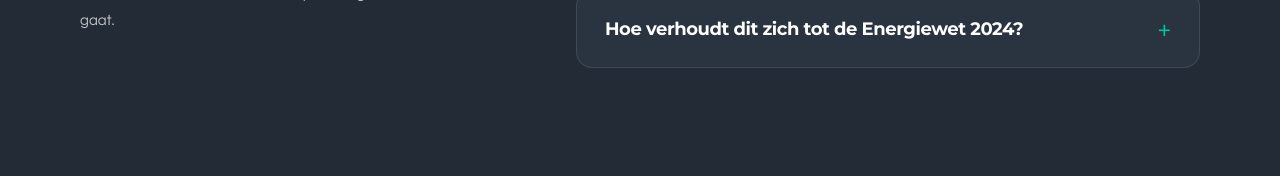
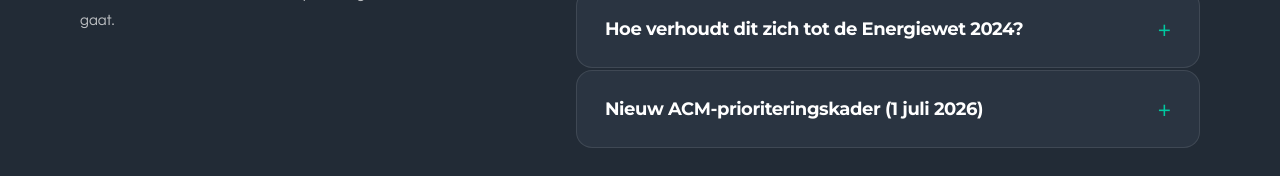
Before and after one commit to vosqdev/systeembewust.nl, a React (Vite) app: page / in a window 1280 px wide. Shown: the part 1424-1600 px from the top of the page. Built offline with nearby package versions, Linux system fonts and the light colour scheme.

Commit message:
feat: Add ACM prioritization framework to FAQ
Expands the FAQ section with details about the upcoming ACM prioritization framework, including its impact on small consumers and project prioritization. Also includes minor UI adjustments for better text rendering.

```diff
--- a/src/App.tsx
+++ b/src/App.tsx
@@ -24,7 +24,7 @@
         </div>
       </div>
       <div
-        className={`overflow-hidden transition-all duration-400 ease-in-out px-7 text-[15px] leading-[1.75] text-white/70 ${isOpen ? 'max-h-[300px] pb-6' : 'max-h-0'}`}
+        className={`overflow-hidden transition-all duration-400 ease-in-out px-7 text-[15px] leading-[1.75] text-white/70 whitespace-pre-line ${isOpen ? 'max-h-[500px] pb-6' : 'max-h-0'}`}
       >
         {content}
       </div>
@@ -267,7 +267,8 @@
       </div>
 
       {/* WAT IS HET */}
-      <section id="wat" className="py-20 md:py-[120px] px-5 md:px-10 max-w-[1200px] mx-auto grid grid-cols-1 md:grid-cols-[1fr_1.5fr] gap-10 md:gap-20 items-start z-10 relative">
+      <section id="wat" className="py-20 md:py-[120px] px-5 md:px-10 max-w-[1200px] mx-auto z-10 relative">
+        <div className="grid grid-cols-1 md:grid-cols-[1fr_1.5fr] gap-10 md:gap-20 items-start">
           <motion.div
             initial={{ opacity: 0, y: 24 }}
             whileInView={{ opacity: 1, y: 0 }}
@@ -300,6 +301,7 @@
               />
             ))}
           </motion.div>
+        </div>
       </section>
 
       {/* NET STATUS PANEL */}
--- a/src/i18n.ts
+++ b/src/i18n.ts
@@ -48,6 +48,10 @@
         {
           title: "Hoe verhoudt dit zich tot de Energiewet 2024?",
           content: "De Energiewet 2024 verankert Collectieve Energiegemeenschappen (CEC) en energie-deling wettelijk. Dit creëert nieuwe kansen voor gebieden met een gezamenlijk energie-profiel — precies waar wij op inrichten."
+        },
+        {
+          title: "Nieuw ACM-prioriteringskader (1 juli 2026)",
+          content: "Per 1 juli 2026 gaat bij netcongestie de overgangsfase van het nieuwe ACM-prioriteringskader in. Dat betekent in de praktijk:\n\n• Kleinverbruikers komen dan óók in beeld binnen het prioriteringskader; tot die datum gold de oude werkwijze nog.\n• De tot nu toe gereserveerde ruimte voor kleinverbruik is vanaf dan alleen nog beschikbaar voor partijen met prioriteit volgens het kader.\n• Projecten zonder prioriteit krijgen in congestiegebieden dus eerder te maken met een wachtrij.\n• De volgorde blijft grofweg: 1. congestieverzachters, 2. veiligheid, 3. basisbehoeften. Woningbouw valt onder basisbehoeften / woonbehoefte."
         }
       ]
     },
@@ -180,6 +184,10 @@
         {
           title: "How does this relate to the Energy Act 2024?",
           content: "The Energy Act 2024 legally anchors Collective Energy Communities (CEC) and energy sharing. This creates new opportunities for areas with a joint energy profile — exactly what we design for."
+        },
+        {
+          title: "New ACM Prioritization Framework (July 1, 2026)",
+          content: "As of July 1, 2026, the transition phase of the new ACM prioritization framework for grid congestion will begin. In practice, this means:\n\n• Small consumers will then also be included in the prioritization framework; until that date, the old method still applied.\n• The space reserved for small consumers up to now will from then on only be available for parties with priority according to the framework.\n• Projects without priority in congestion areas will therefore face a queue sooner.\n• The order remains roughly: 1. congestion relievers, 2. safety, 3. basic needs. Housing falls under basic needs / housing needs."
         }
       ]
     },
```
Lines whose indentation alone changed are shown as unchanged.
